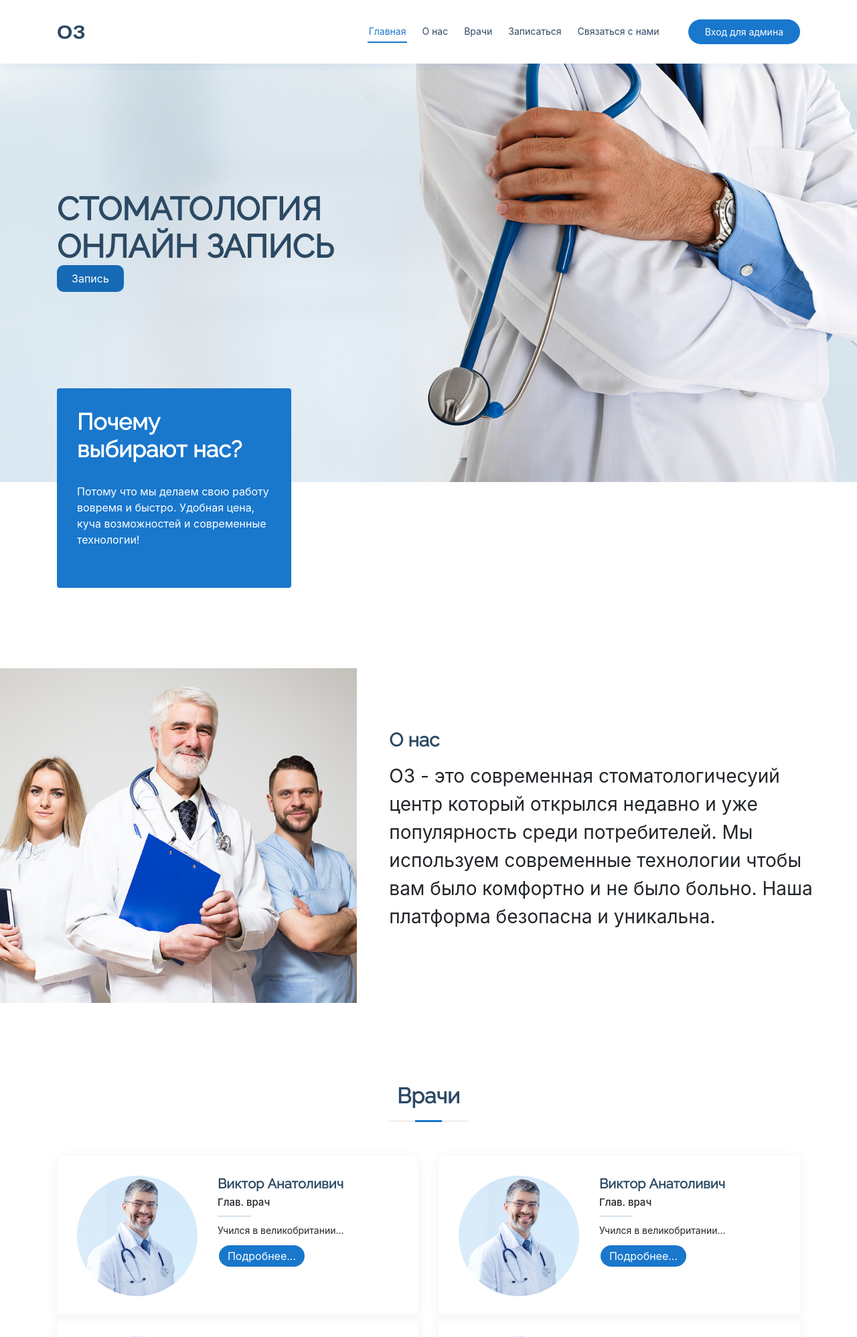
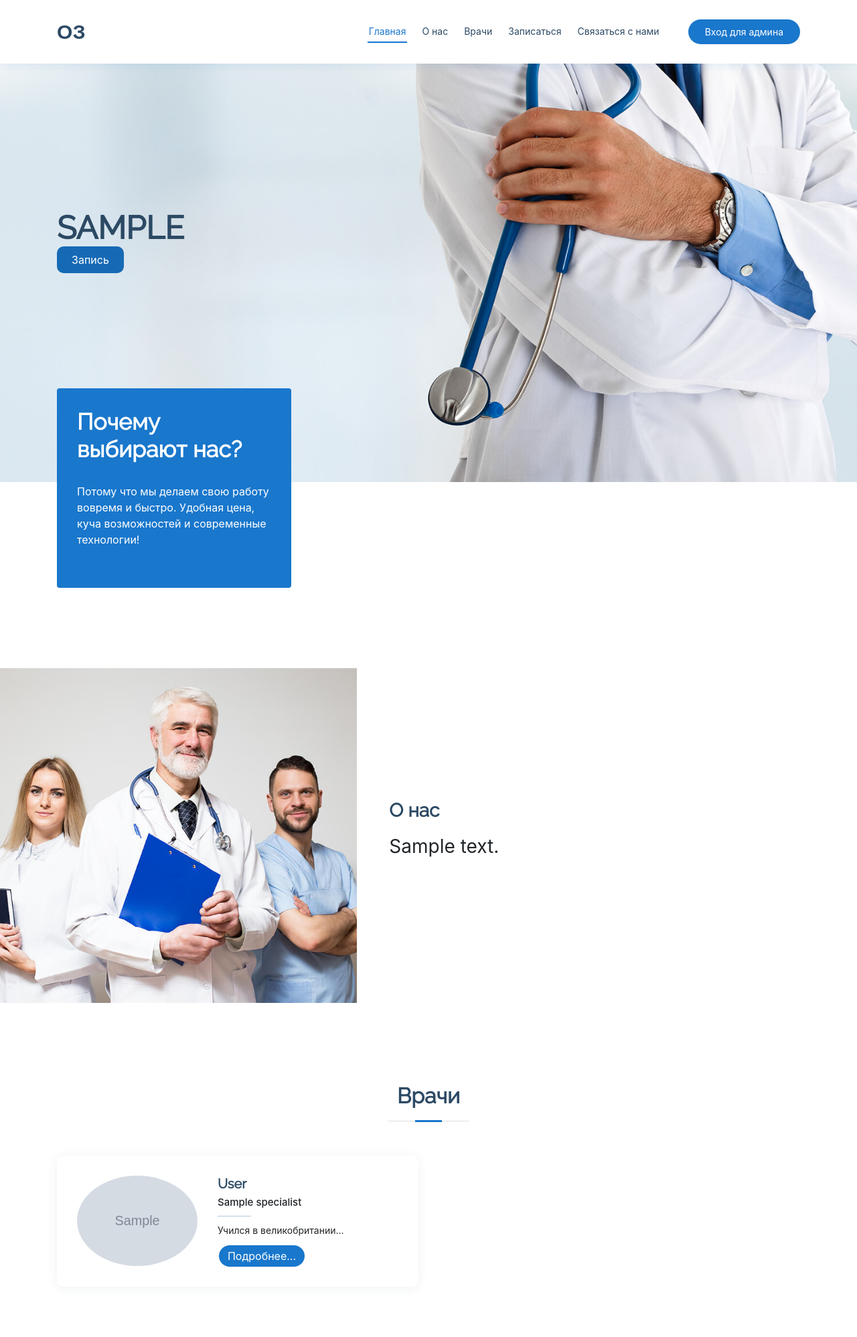
Before and after one commit to dead-or-alive9/Stom, a Django app: template my_project/stom/templates/stom/AQN.html in a window 1280 px wide. Shown: the top 1997 px of the page at 67% size. Run offline with Django 4.2, Linux system fonts and the light colour scheme; the template is opened without the code that fills it: values that come from a table or form of the project are taken from there, others are empty; tables that the repository leaves empty hold one stand-in row (values such as "Sample post"); grey boxes marked "Sample" are stand-in pictures; parts of the project's set-up code (start-up, migrations or seed data) failed here and were passed over; some libraries are stand-ins or nearby versions.

Commit message:
Mb g'a mag'liwmat qosildi

```diff
--- a/my_project/stom/templates/stom/AQN.html
+++ b/my_project/stom/templates/stom/AQN.html
@@ -56,14 +56,15 @@
             </ul>
             <i class="bi bi-list mobile-nav-toggle"></i>
         </nav>
-      <a href="{% url 'login' %}" class="appointment-btn scrollto btn-get-started scrollto" data-bs-target="#emaileModal">Вход для админа</a>
+        <a href="{% url 'login' %}" class="appointment-btn scrollto btn-get-started scrollto"
+           data-bs-target="#emaileModal">Вход для админа</a>
     </div>
 </header>
 
 
 <section id="hero" class="d-flex align-items-center">
     <div class="container">
-      <h1>Стоматология <br>Онлайн запись</h1>
+        <h1>{{hospital.tite }}</h1>
         <a class="nav-link scrollto" id="jaziliwbtn" href="#jaziliw">Запись</a>
     </div>
 </section>
@@ -77,7 +78,8 @@
                     <div class="content">
                         <h3>Почему выбирают нас?</h3>
                         <p>
-                Потому что мы делаем свою работу вовремя и быстро. Удобная цена, куча возможностей и современные технологии!
+                            Потому что мы делаем свою работу вовремя и быстро. Удобная цена, куча возможностей и
+                            современные технологии!
                         </p>
                     </div>
                 </div>
@@ -94,7 +96,7 @@
                 </div>
                 <div class="col-xl-7 col-lg-6 icon-boxes d-flex flex-column align-items-stretch justify-content-center py-5 px-lg-5">
                     <h3>О нас</h3>
-            <p class="about_p">ОЗ - это современная стоматологичесуий центр который открылся недавно и уже популярность среди потребителей. Мы используем современные технологии чтобы вам было комфортно и не было больно. Наша платформа безопасна и уникальна. </p>
+                    <p class="about_p">{{ hospital.description }} </p>
                 </div>
             </div>
         </div>
@@ -107,148 +109,55 @@
                 <h2>Врачи</h2>
             </div>
             <div class="row" id="doctorList">
-
+                {% for doctor in doctors %}
                 <div class="col-lg-6">
                     <div class="member d-flex align-items-start">
-              <div class="pic"><img src="{% static 'stom/images/doctors/doctors-1.jpg' %}" class="img-fluid" alt=""></div>
+                        <div class="pic"><img src="{{doctor.img.url }}" class="img-fluid" alt={{doctor.fullname}}></div>
                         <div class="member-info">
-                <h4>Виктор Анатоливич</h4>
-                <span>Глав. врач</span>
+                            <h4>{{doctor.fullname}}</h4>
+                            {% for specialist in doctor.doctorspecialist_set.all %}
+                            <span>{{ specialist.specialist.name }}</span>
+                            {% endfor %}
                             <p>Учился в великобритании...</p>
                             <div class="social">
-                  <a href="{% url 'doctors' %}"><i class="about-doctors-a">Подробнее...</i></a>
+                                <a href="{% url 'doctor_detail' doctor.slug %}"><i
+                                        class="about-doctors-a">Подробнее...</i></a>
                             </div>
                         </div>
                     </div>
                 </div>
-          <div class="col-lg-6">
-            <div class="member d-flex align-items-start">
-              <div class="pic"><img src="{% static 'stom/images/doctors/doctors-1.jpg' %}" class="img-fluid" alt=""></div>
-              <div class="member-info">
-                <h4>Виктор Анатоливич</h4>
-                <span>Глав. врач</span>
-                <p>Учился в великобритании...</p>
-                <div class="social">
-                  <a href="{% url 'doctors' %}"><i class="about-doctors-a">Подробнее...</i></a>
-                </div>
-              </div>
-            </div>
-          </div>
-          <div class="col-lg-6">
-            <div class="member d-flex align-items-start">
-              <div class="pic"><img src="{% static 'stom/images/doctors/doctors-1.jpg' %}" class="img-fluid" alt=""></div>
-              <div class="member-info">
-                <h4>Виктор Анатоливич</h4>
-                <span>Глав. врач</span>
-                <p>Учился в великобритании...</p>
-                <div class="social">
-                  <a href="{% url 'doctors' %}"><i class="about-doctors-a">Подробнее...</i></a>
-                </div>
-              </div>
-            </div>
-          </div>
-          <div class="col-lg-6">
-            <div class="member d-flex align-items-start">
-              <div class="pic"><img src="{% static 'stom/images/doctors/doctors-1.jpg' %}" class="img-fluid" alt=""></div>
-              <div class="member-info">
-                <h4>Виктор Анатоливич</h4>
-                <span>Глав. врач</span>
-                <p>Учился в великобритании...</p>
-                <div class="social">
-                  <a href="{% url 'doctors' %}"><i class="about-doctors-a">Подробнее...</i></a>
-                </div>
-              </div>
-            </div>
-          </div>
+                {%endfor%}
 
             </div>
-        <div class="text-center mt-4">
-          <button id="loadMoreDoctors" class="btn btn-primary">Еще врачи</button>
-        </div>
             <div id="moreDoctors" class="row d-none">
-
-          <div class="col-lg-6 mt-4">
-            <div class="member d-flex align-items-start">
-              <div class="pic"><img src="{% static 'stom/images/doctors/doctors-1.jpg' %}" class="img-fluid" alt=""></div>
-              <div class="member-info">
-                <h4>Виктор Анатоливич</h4>
-                <span>Специалист</span>
-                <p>Описание...</p>
-                <div class="social">
-                  <a href="{% url 'doctors' %}"><i class="about-doctors-a">Подробнее...</i></a>
-                </div>
-              </div>
-            </div>
-          </div>
-          <div class="col-lg-6 mt-4">
-            <div class="member d-flex align-items-start">
-              <div class="pic"><img src="{% static 'stom/images/doctors/doctors-1.jpg' %}" class="img-fluid" alt=""></div>
-              <div class="member-info">
-                <h4>Виктор Анатоливич</h4>
-                <span>Специалист</span>
-                <p>Описание...</p>
-                <div class="social">
-                  <a href="{% url 'doctors' %}"><i class="about-doctors-a">Подробнее...</i></a>
-                </div>
-              </div>
-            </div>
-          </div>
-          <div class="col-lg-6 mt-4">
-            <div class="member d-flex align-items-start">
-              <div class="pic"><img src="{% static 'stom/images/doctors/doctors-1.jpg' %}" class="img-fluid" alt=""></div>
-              <div class="member-info">
-                <h4>Виктор Анатоливич</h4>
-                <span>Специалист</span>
-                <p>Описание...</p>
-                <div class="social">
-                  <a href="{% url 'doctors' %}"><i class="about-doctors-a">Подробнее...</i></a>
-                </div>
-              </div>
-            </div>
-          </div>
-          <div class="col-lg-6 mt-4">
-            <div class="member d-flex align-items-start">
-              <div class="pic"><img src="{% static 'stom/images/doctors/doctors-1.jpg' %}" class="img-fluid" alt=""></div>
-              <div class="member-info">
-                <h4>Виктор Анатоливич</h4>
-                <span>Специалист</span>
-                <p>Описание...</p>
-                <div class="social">
-                  <a href="{% url 'doctors' %}"><i class="about-doctors-a">Подробнее...</i></a>
-                </div>
-              </div>
-            </div>
-          </div>
 
             </div>
         </div>
     </section>
 
-
 <div class="container mt-5" id="jaziliw">
     <h1>Запись к врачу</h1>
-      <form id="appointmentForm">
+    <form id="appointmentForm" method="post" action="{% url 'home' %}">
+        {% csrf_token %}
         <div class="form-group">
             <label for="fullName">ФИО</label>
-          <input type="text" class="form-control" id="fullName" required />
+            <input type="text" class="form-control" id="fullName" name="name" required/>
         </div>
-        <div class="form-group-1">
-          <div class="form-number-div">
+        <div class="form-group">
             <label for="number">Номер Телефона</label>
-            <input type="text" class="form-control-1" id="number" required placeholder="+998" />
+            <input type="text" class="form-control" id="number" name="number" required placeholder="+998"/>
         </div>
-          <div class="form-date-div">
+        <div class="form-group">
             <label for="date">Дата</label>
-            <input type="date" class="form-control-1" id="date" required />
-          </div>
+            <input type="date" class="form-control" id="date" name="data" required/>
         </div>
         <div class="form-group">
             <label for="doctor">Доктор</label>
-          <select class="form-control" id="doctor" required>
+            <select class="form-control" id="doctor" name="doctor" required>
                 <option value="">Выберите доктора</option>
-            <option value="1">Доктор 1</option>
-            <option value="2">Доктор 2</option>
-
+                {% for doctor in doctors %}
+                <option value="{{ doctor.id }}">{{ doctor.fullname }}</option>
+                {% endfor %}
             </select>
         </div>
         <button type="submit" id="submitBtn" class="appointment-btn scrollto btn-get-started scrollto jaziliw-btn">
@@ -265,7 +174,9 @@
             </div>
         </div>
         <div>
-        <iframe src="https://www.google.com/maps/embed?pb=!1m18!1m12!1m3!1d17454.675443378273!2d59.585541722463866!3d42.45765844769835!2m3!1f0!2f0!3f0!3m2!1i1024!2i768!4f13.1!3m3!1m2!1s0x41dd9b7f63664041%3A0x25f51535d8894b07!2sUzum%20Market!5e0!3m2!1sru!2s!4v1717067636569!5m2!1sru!2s" width="100%" height="450" style="border:0;" allowfullscreen="" loading="lazy" referrerpolicy="no-referrer-when-downgrade"></iframe>
+            <iframe src="https://www.google.com/maps/embed?pb=!1m18!1m12!1m3!1d17454.675443378273!2d59.585541722463866!3d42.45765844769835!2m3!1f0!2f0!3f0!3m2!1i1024!2i768!4f13.1!3m3!1m2!1s0x41dd9b7f63664041%3A0x25f51535d8894b07!2sUzum%20Market!5e0!3m2!1sru!2s!4v1717067636569!5m2!1sru!2s"
+                    width="100%" height="450" style="border:0;" allowfullscreen="" loading="lazy"
+                    referrerpolicy="no-referrer-when-downgrade"></iframe>
         </div>
         <div class="container">
             <div class="row mt-5">
@@ -273,7 +184,7 @@
                     <div class="info">
                         <div class="address">
                             <h4>Город:</h4>
-                <p>Нукус</p>
+                            <p>{{ hospital.address }}</p>
                         </div>
                         <div class="email">
                             <h4>Эл. почта:</h4>
@@ -281,7 +192,7 @@
                         </div>
                         <div class="phone">
                             <h4>Телефон:</h4>
-                <p>+998 93 123 45 67</p>
+                            <p>{{ hospital.phone_number }}</p>
                         </div>
                     </div>
                 </div>
@@ -319,9 +230,6 @@
   const submitBtn = document.getElementById('submitBtn');
 
   form.addEventListener('submit', function (event) {
-        event.preventDefault();
-
-
     const fullName = document.getElementById('fullName').value.trim();
     const number = document.getElementById('number').value.trim();
     const date = document.getElementById('date').value.trim();
@@ -329,14 +237,19 @@
 
     if (fullName === '' || number === '' || date === '' || doctor === '') {
       alert('Пожалуйста, заполните все поля');
+      event.preventDefault(); // Formani yuborishni to'xtatish
       return;
     }
 
-
     const modalWindow = new bootstrap.Modal(document.getElementById('ModalWindow'));
     modalWindow.show();
+
+    modalWindow._element.addEventListener('hidden.bs.modal', function () {
+      form.submit(); // Modal oyna yopilgandan keyin formani yuborish
     });
 
+<!--    event.preventDefault(); // Formani yuborishni to'xtatish-->
+<!--  });-->
 
   const modalElement = document.getElementById('ModalWindow');
   modalElement.addEventListener('hidden.bs.modal', function () {
@@ -345,16 +258,8 @@
 
   const loadMoreBtn = document.getElementById('loadMoreDoctors');
   const moreDoctors = document.getElementById('moreDoctors');
+});
 
-      loadMoreBtn.addEventListener('click', function () {
-        moreDoctors.classList.toggle('d-none');
-        if (moreDoctors.classList.contains('d-none')) {
-          loadMoreBtn.textContent = 'Еще врачи';
-        } else {
-          loadMoreBtn.textContent = 'Скрыть врачей';
-        }
-      });
-    });
 </script>
 </body>
 </html>
--- a/my_project/stom/urls.py
+++ b/my_project/stom/urls.py
@@ -1,9 +1,11 @@
 from django.urls import path
 from .views import *
+from django.conf import settings
+from django.conf.urls.static import static
 
 urlpatterns = [
-    path('', aqn, name='home'),
-    path('login/', login, name='login'),
-    path('administration/', administration, name='administration'),
-    path('doctors/', doctors, name='doctors'),
-]
+                  path('', aqn, name='home'),
+                  path('login/', login_view, name='login'),
+                  path('doctors/<slug:slug>/', doctor_detail, name='doctor_detail'),
+                  path('administration/', administration, name='administration'),
+              ] + static(settings.MEDIA_URL, document_root=settings.MEDIA_ROOT)
```
Lines whose indentation alone changed are shown as unchanged.
